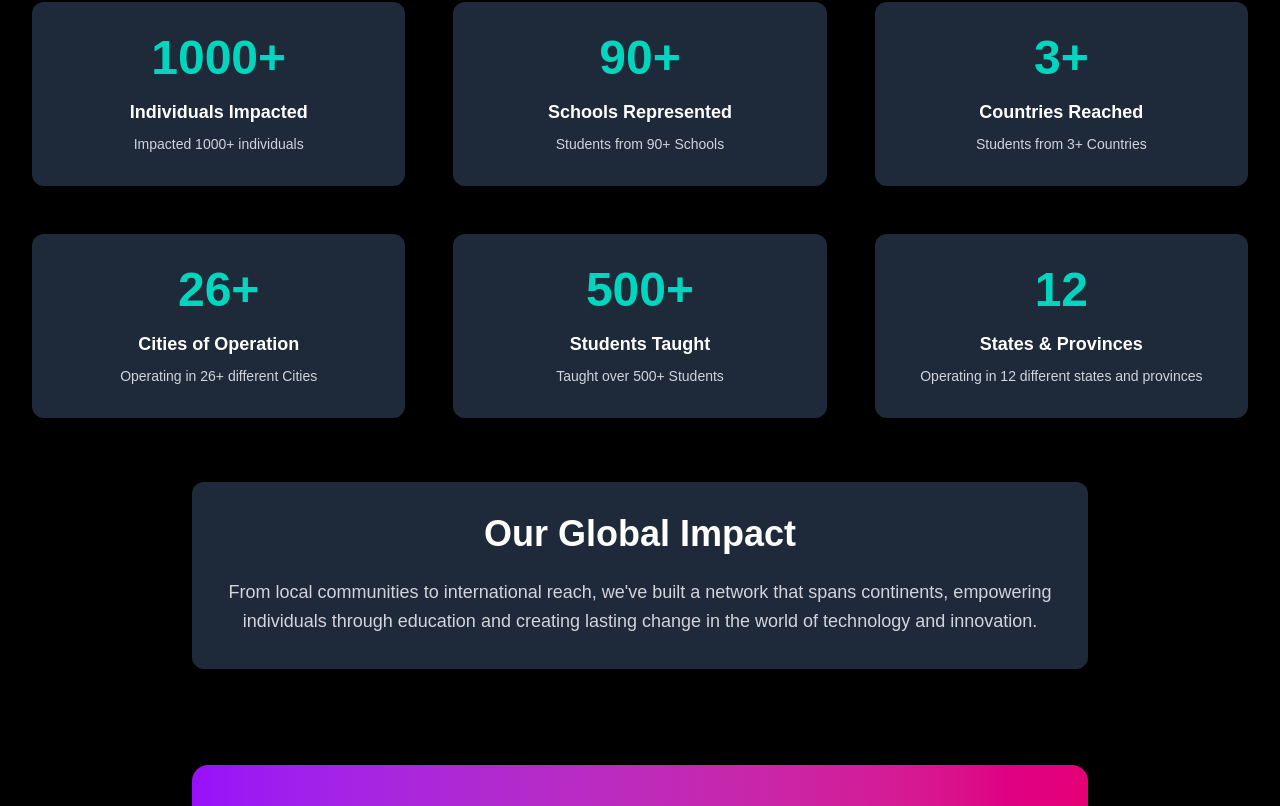
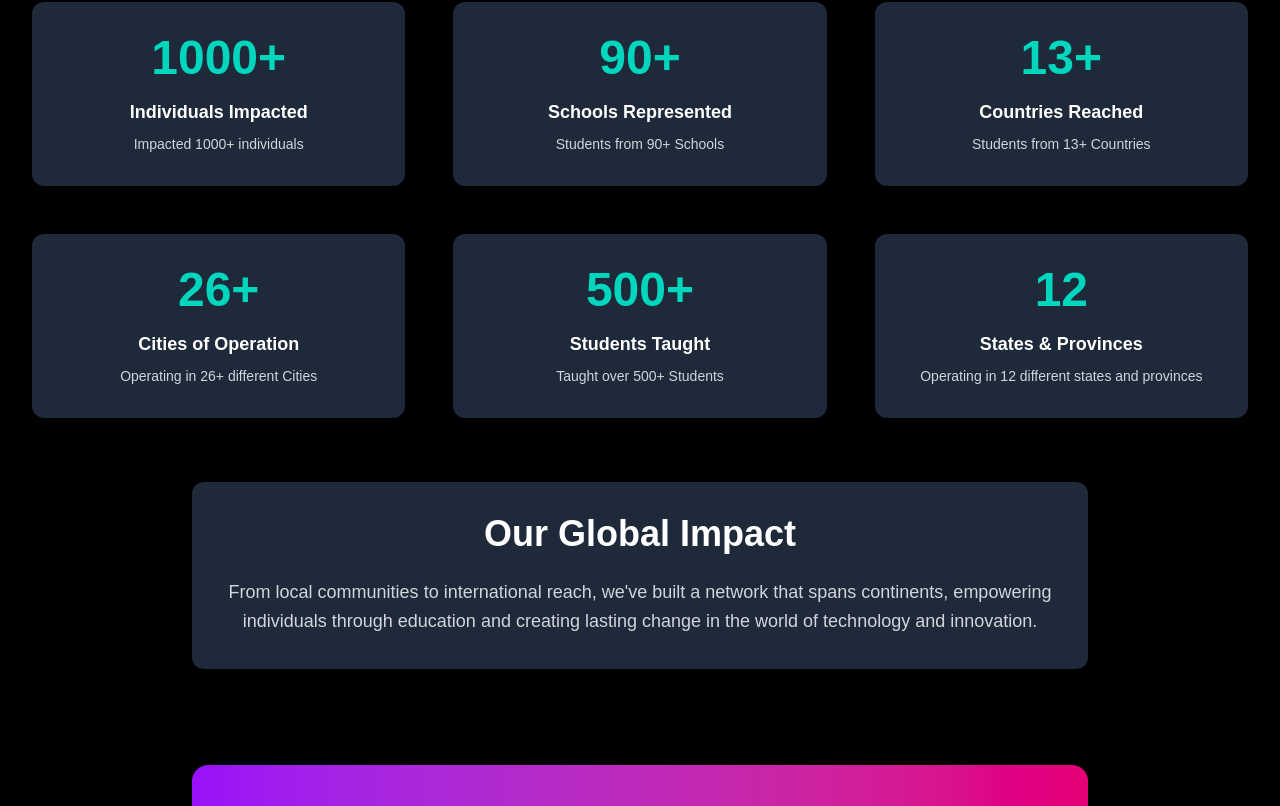
Before and after one commit to DeltaRune5609/nexyouth, a Next.js app: page / in a window 1280 px wide. Shown: the part 1654-2460 px from the top of the page. Built offline with nearby package versions, Linux system fonts and the light colour scheme.

Commit message:
Version 0.9.3 - Mailing List

```diff
--- a/app/page.tsx
+++ b/app/page.tsx
@@ -65,8 +65,8 @@ const App = () => {
       label: "Schools Represented"
     },
     {
-      title: "Students from 3+ Countries",
-      value: "3+",
+      title: "Students from 13+ Countries",
+      value: "13+",
       label: "Countries Reached"
     },
     {
@@ -319,8 +319,21 @@ const App = () => {
               <br></br>
             </div>
           </div>
+          {/* Mailing List Section */}
         </div>
+          <div className="text-center mt-16 lg:mt-24">
+            <div className="mx-auto w-full max-w-[640px] aspect-[640/553] bg-white">
+              <iframe
+                title="Google Form"
+                className="w-full h-full"
+                src="https://docs.google.com/forms/d/e/1FAIpQLSeSKIx9abOA7YdkUmOvSTKYYayUjEmiz9dxqoowBaifcaSZTQ/viewform?embedded=true"
+                allowFullScreen
+              >
+                Loading…
+              </iframe>
+            </div>
         </div>
+      </div>
       </section>
         <footer className="bg-gray-800 text-white py-6">
         <div className="max-w-7xl mx-auto text-center">
--- a/app/test/page.tsx
+++ b/app/test/page.tsx
@@ -1,5 +1,5 @@
 import { redirect } from 'next/navigation'
 
 export default function Page() {
-  redirect('https://nexyouth.org')
+  redirect('/')
 }
```
